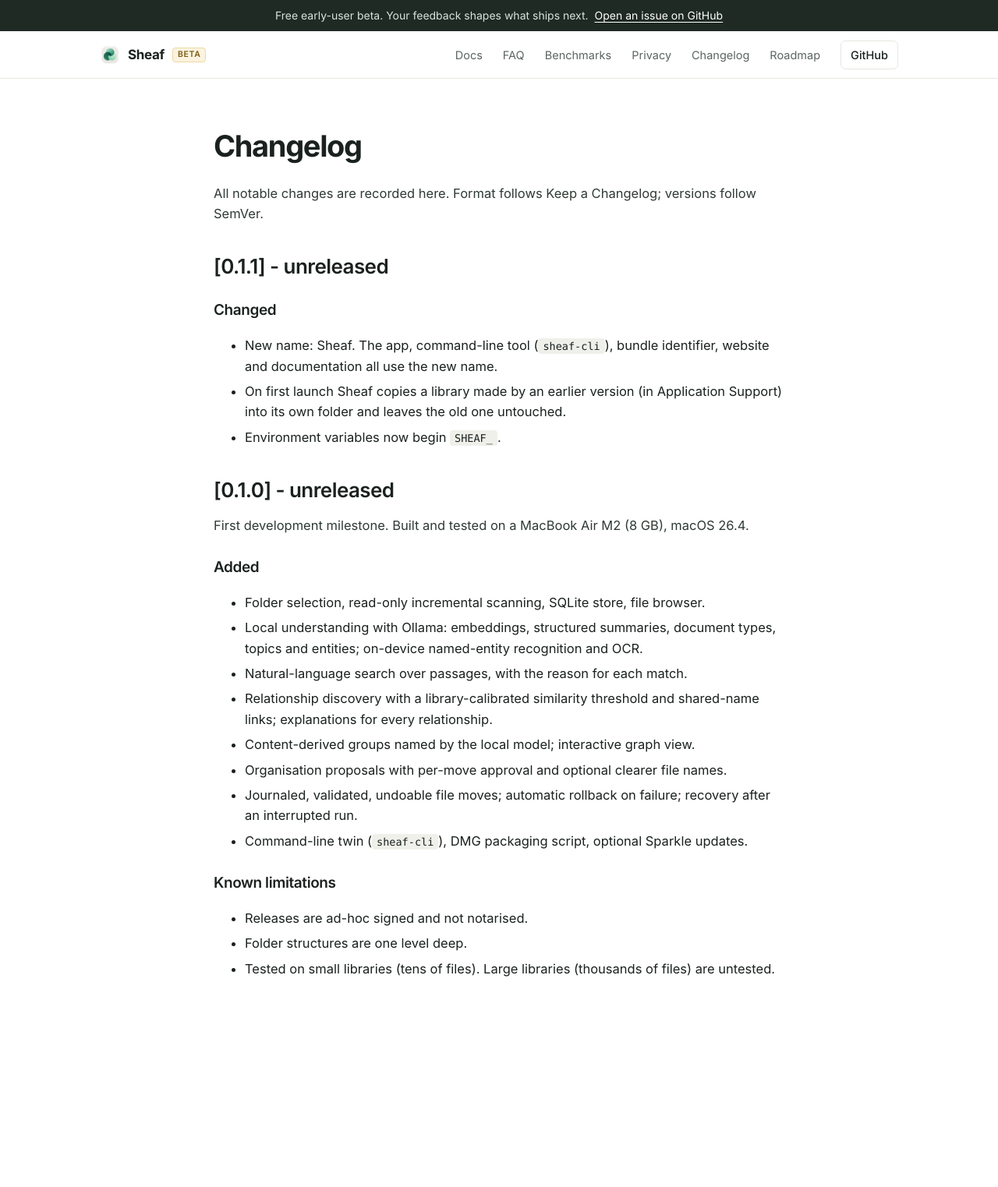
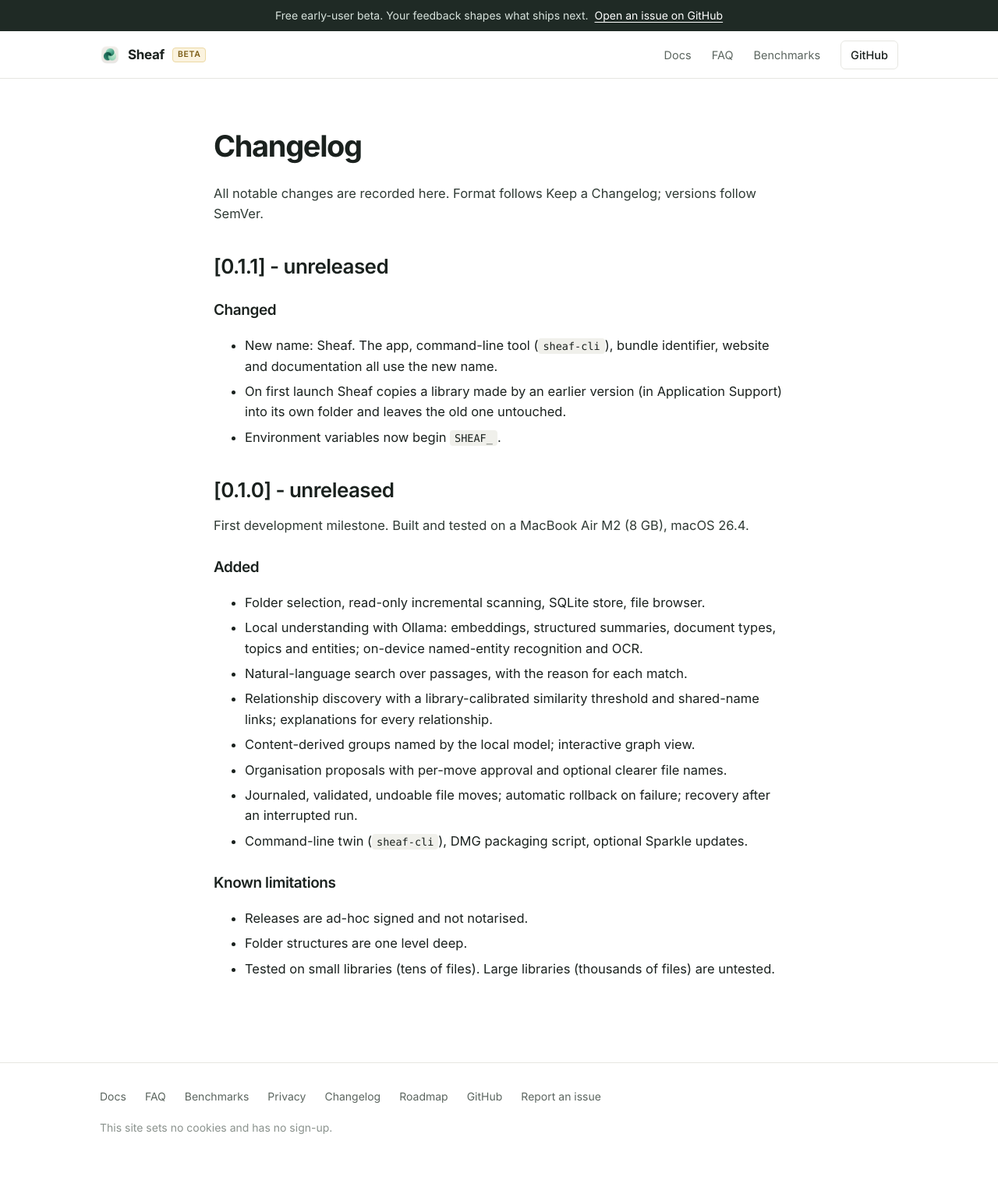
Before and after one commit to NegiAkash890/sheaf, a plain HTML site: page site/changelog.html in a window 1280 px wide. Shown: the whole page at 78% size. Before the commit the page ends 1363 px from the top, so only its background shows below. Drawn offline with Linux system fonts and the light colour scheme.

Commit message:
Slim the top navigation; move Docs, Privacy and other links to the footer
Co-Authored-By: Claude Sonnet 5.5 <noreply@anthropic.com>
Claude-Session: https://claude.ai/code/session_01ThFxbqJgdwWk4ZktxseRzZ

```diff
--- a/site/changelog.html
+++ b/site/changelog.html
@@ -2,7 +2,7 @@
 <html lang="en"><head><meta charset="utf-8"><meta name="viewport" content="width=device-width, initial-scale=1">
 <title>Changelog · Sheaf</title><link rel="stylesheet" href="style.css"></head><body>
 <div class="betabar">Free early-user beta. Your feedback shapes what ships next. <a href="https://github.com/NegiAkash890/sheaf/issues/new/choose">Open an issue on GitHub</a></div>
-<header class="nav"><div class="wrap"><a class="brand" href="./"><img src="img/icon.png" alt="">Sheaf <span class="tag">Beta</span></a><a href="docs.html">Docs</a><a href="faq.html">FAQ</a><a href="benchmarks.html">Benchmarks</a><a href="privacy.html">Privacy</a><a href="changelog.html">Changelog</a><a href="roadmap.html">Roadmap</a><a class="keep" href="https://github.com/NegiAkash890/sheaf">GitHub</a></div></header>
+<header class="nav"><div class="wrap"><a class="brand" href="./"><img src="img/icon.png" alt="">Sheaf <span class="tag">Beta</span></a><a href="docs.html">Docs</a><a href="faq.html">FAQ</a><a href="benchmarks.html">Benchmarks</a><a class="keep" href="https://github.com/NegiAkash890/sheaf">GitHub</a></div></header>
 <div class="wrap doc">
 <h1>Changelog</h1>
 <p>All notable changes are recorded here. Format follows Keep a Changelog; versions follow SemVer.</p>
@@ -32,4 +32,9 @@
 <li>Folder structures are one level deep.</li>
 <li>Tested on small libraries (tens of files). Large libraries (thousands of files) are untested.</li>
 </ul>
-</div></body></html>
+</div>
+<footer><div class="wrap">
+  <a href="docs.html">Docs</a><a href="faq.html">FAQ</a><a href="benchmarks.html">Benchmarks</a><a href="privacy.html">Privacy</a><a href="changelog.html">Changelog</a><a href="roadmap.html">Roadmap</a><a href="https://github.com/NegiAkash890/sheaf">GitHub</a><a href="https://github.com/NegiAkash890/sheaf/issues">Report an issue</a>
+  <p>This site sets no cookies and has no sign-up.</p>
+</div></footer>
+</body></html>
```
Also changed, not shown: site/benchmarks.html (+6 -2 lines), site/docs.html (+7 -2 lines), site/faq.html (+7 -2 lines), site/index.html (+2 -2 lines), site/privacy.html (+7 -2 lines), site/roadmap.html (+7 -2 lines).
